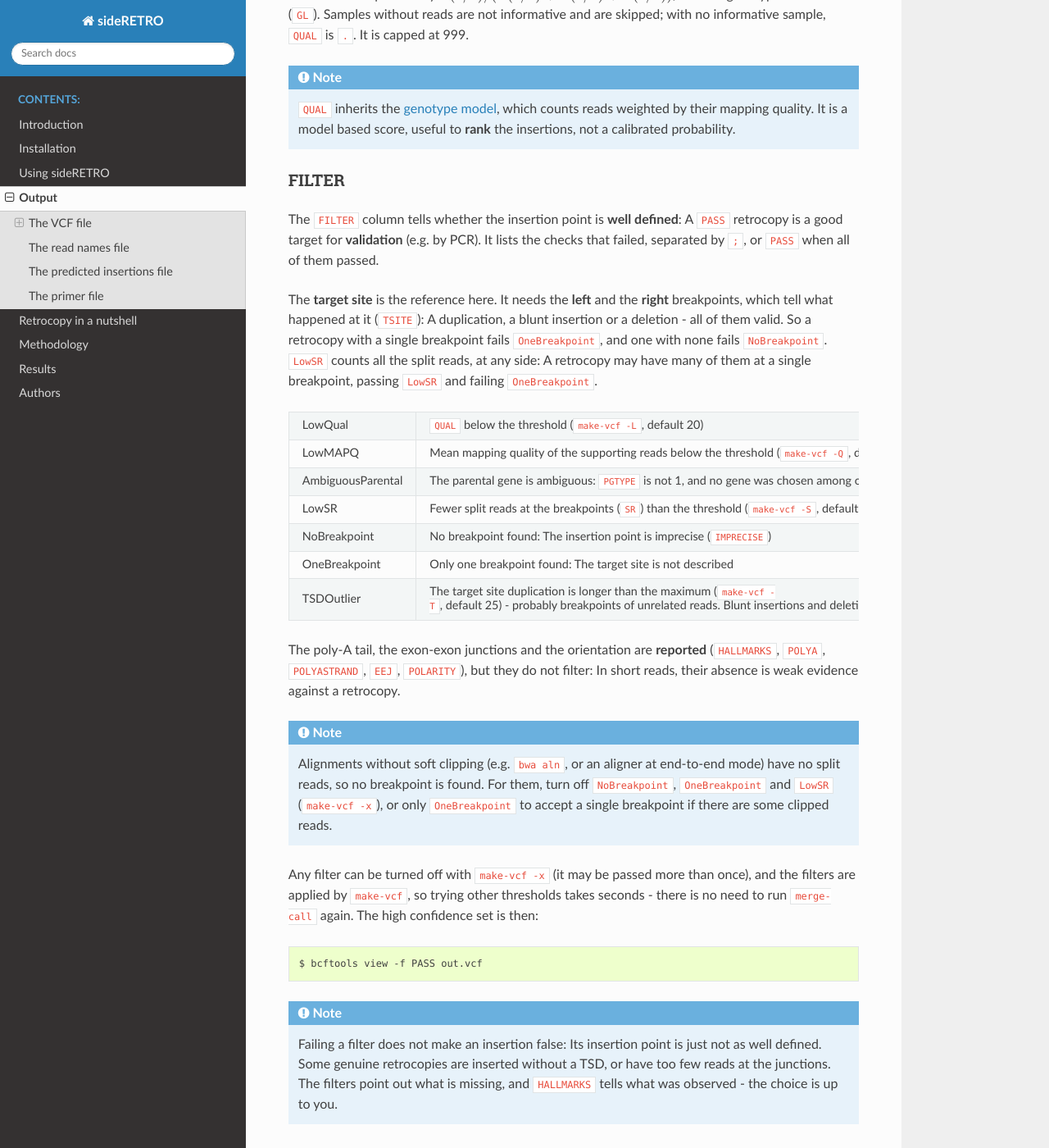
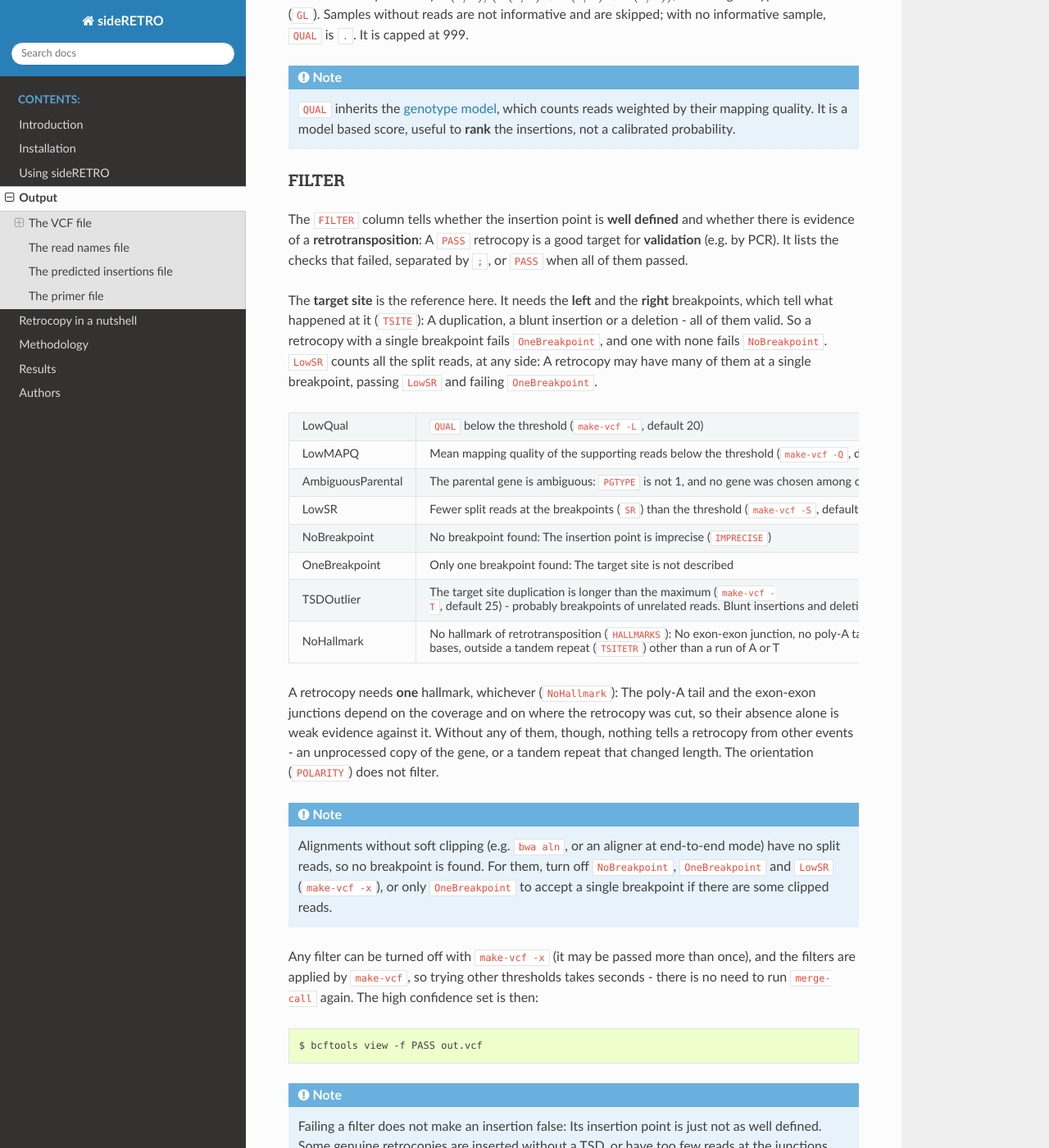
Before and after one commit to galantelab/sideRETRO, a Sphinx documentation site: the page built from docs/output.rst, in a window 1280 px wide and 1400 px high, scrolled down 1656 px. Shown: the whole window at 82% size. Built offline with Sphinx 7.4.7 and the Read the Docs theme 3.1.0, drawn with Linux system fonts in a browser that asks for light colours.

Commit message:
ADD: vcf.c (vcf_print_body): NoHallmark filter: No EEJ, poly-A or TSD outside a tandem repeat

```diff
--- a/docs/output.rst
+++ b/docs/output.rst
@@ -108,10 +108,11 @@ no informative sample, ``QUAL`` is ``.``. It is capped at 999.
 FILTER
 ------
 
-The ``FILTER`` column tells whether the insertion point is **well defined**:
-A ``PASS`` retrocopy is a good target for **validation** (e.g. by PCR). It
-lists the checks that failed, separated by ``;``, or ``PASS`` when all of
-them passed.
+The ``FILTER`` column tells whether the insertion point is **well defined**
+and whether there is evidence of a **retrotransposition**: A ``PASS``
+retrocopy is a good target for **validation** (e.g. by PCR). It lists the
+checks that failed, separated by ``;``, or ``PASS`` when all of them
+passed.
 
 The **target site** is the reference here. It needs the **left** and the
 **right** breakpoints, which tell what happened at it (``TSITE``): A
@@ -149,11 +150,19 @@ side: A retrocopy may have many of them at a single breakpoint, passing
 |                   | deletions are not checked: A deletion longer than the |
 |                   | cluster window splits the insertion in two            |
 +-------------------+-------------------------------------------------------+
+| NoHallmark        | No hallmark of retrotransposition (``HALLMARKS``): No |
+|                   | exon-exon junction, no poly-A tail and no target site |
+|                   | duplication - at least ``make-vcf -t`` bases, outside |
+|                   | a tandem repeat (``TSITETR``) other than a run of A   |
+|                   | or T                                                  |
++-------------------+-------------------------------------------------------+
 
-The poly-A tail, the exon-exon junctions and the orientation are **reported**
-(``HALLMARKS``, ``POLYA``, ``POLYASTRAND``, ``EEJ``, ``POLARITY``), but they
-do not filter: In short reads, their absence is weak evidence against a
-retrocopy.
+A retrocopy needs **one** hallmark, whichever (``NoHallmark``): The poly-A
+tail and the exon-exon junctions depend on the coverage and on where the
+retrocopy was cut, so their absence alone is weak evidence against it.
+Without any of them, though, nothing tells a retrocopy from other
+events - an unprocessed copy of the gene, or a tandem repeat that
+changed length. The orientation (``POLARITY``) does not filter.
 
 .. note::
    Alignments without soft clipping (e.g. ``bwa aln``, or an aligner at
```
Also changed, not shown: README.md (+3 -2 lines), docs/method.rst (+11 -5 lines), docs/usage.rst (+4 -3 lines), 7 other files.
